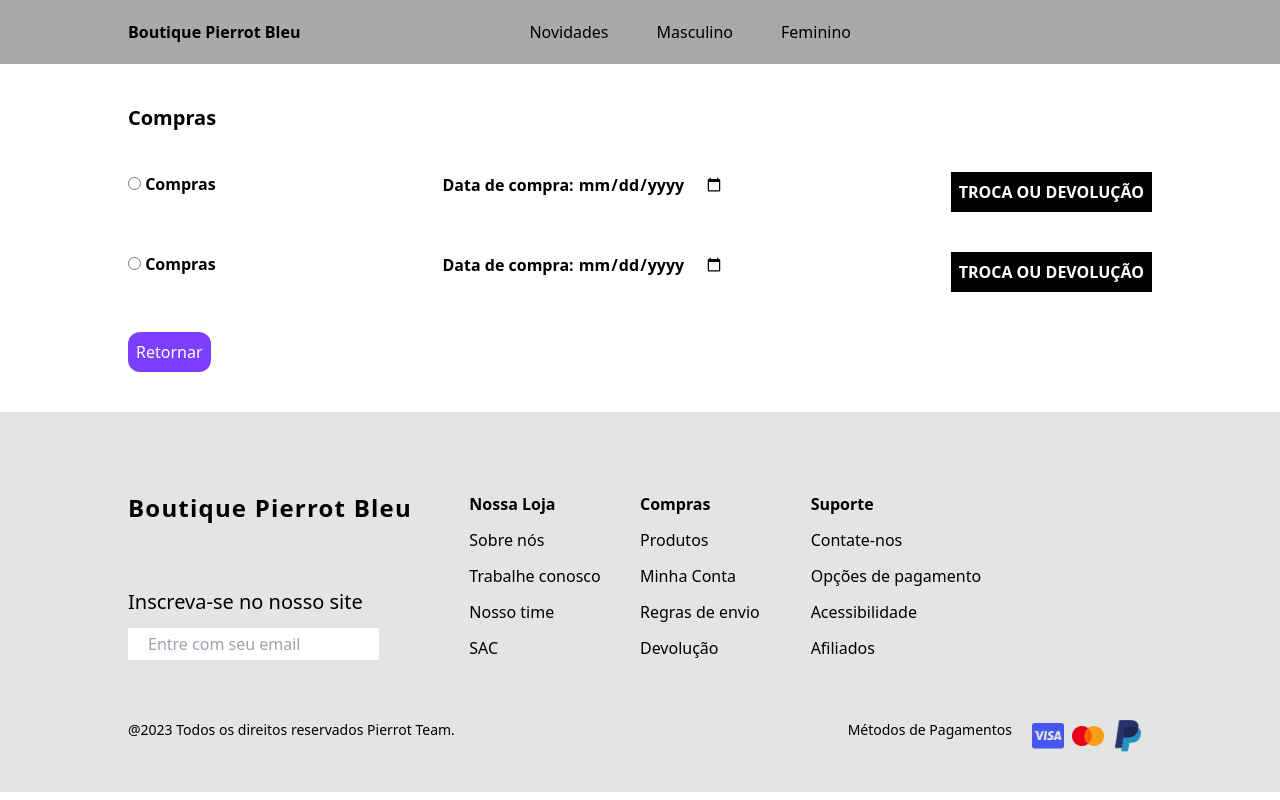
After one commit to KR0N0S7/LabEngenhariaSoftware, a Python web app: template src/main/resources/templates/pages/usuario.html in a window 1280 px wide. The commit adds this page. Run offline with Jinja, Linux system fonts and the light colour scheme; the template is opened without the code that fills it, so the values that code supplies are empty.

Commit message:
<fix> [tela usuario] usuario feita para desktop

```diff
--- a/src/main/resources/static/css/style.css
+++ b/src/main/resources/static/css/style.css
@@ -767,9 +751,9 @@ video {
   background-color: rgb(124 63 255 / var(--tw-bg-opacity));
 }
 
-.bg-red-600 {
+.bg-black {
   --tw-bg-opacity: 1;
-  background-color: rgb(220 38 38 / var(--tw-bg-opacity));
+  background-color: rgb(0 0 0 / var(--tw-bg-opacity));
 }
 
 .object-contain {
@@ -779,6 +763,11 @@ video {
 
 .p-1 {
   padding: 0.25rem;
+}
+
+.px-2 {
+  padding-left: 0.5rem;
+  padding-right: 0.5rem;
 }
 
 .px-3 {
@@ -811,11 +800,6 @@ video {
   padding-bottom: 1.25rem;
 }
 
-.px-2 {
-  padding-left: 0.5rem;
-  padding-right: 0.5rem;
-}
-
 .pl-5 {
   padding-left: 1.25rem;
 }
@@ -845,11 +834,6 @@ video {
 
 .text-xl {
   font-size: 1.25rem;
-  line-height: 1.75rem;
-}
-
-.text-lg {
-  font-size: 1.125rem;
   line-height: 1.75rem;
 }
 
@@ -861,12 +845,12 @@ video {
   font-weight: 600;
 }
 
+.uppercase {
+  text-transform: uppercase;
+}
+
 .tracking-wider {
   letter-spacing: 0.05em;
-}
-
-.tracking-wide {
-  letter-spacing: 0.025em;
 }
 
 .text-purple {
@@ -902,12 +876,26 @@ video {
   transition-duration: 150ms;
 }
 
+.transition-all {
+  transition-property: all;
+  transition-timing-function: cubic-bezier(0.4, 0, 0.2, 1);
+  transition-duration: 150ms;
+}
+
 .duration-500 {
   transition-duration: 500ms;
 }
 
-.duration-150 {
-  transition-duration: 150ms;
+.duration-300 {
+  transition-duration: 300ms;
+}
+
+.hover\:border-2:hover {
+  border-width: 2px;
+}
+
+.hover\:border-solid:hover {
+  border-style: solid;
 }
 
 .hover\:bg-black:hover {
--- a/src/main/resources/templates/pages/header.html
+++ b/src/main/resources/templates/pages/header.html
@@ -3,7 +3,7 @@
         <div class="container flex justify-between py-5 bg-gray-dark">
             <div>
                 <h2 class="font-bold">
-                    <a href="#">Boutique Pierrot Bleu</a>
+                    <a href="../pages/home.html">Boutique Pierrot Bleu</a>
                 </h2>
             </div>
             <ol class="flex">
--- /dev/null
+++ b/src/main/resources/templates/pages/usuario.html
@@ -0,0 +1,66 @@
+<!DOCTYPE html>
+<html lang="pt-br" xmlns:th="http://www.thymeleaf.org" xmlns:layout="http://www.ultraq.net.nz/thymeleaf/layout" layout:decorate="header.html">
+<head>
+    <meta charset="UTF-8">
+    <meta name="viewport" content="width=device-width, initial-scale=1.0">
+    <link rel="stylesheet" href="../../static/css/style.css">
+    <title>Cadastro Completo</title>
+    <link rel="shortcut icon" href="../../static/img/favicon.ico" type="image/x-icon">
+    <link rel="stylesheet" href="https://cdn.jsdelivr.net/npm/swiper@10/swiper-bundle.min.css"/>
+    <script src="https://cdn.jsdelivr.net/npm/swiper@10/swiper-bundle.min.js"></script>
+    <script src="https://code.jquery.com/jquery-3.6.0.min.js"></script>
+    <script src="../../static/js/header.js"></script>
+    <script src="../../static/js/footer.js"></script>
+</head>
+
+<body>
+    <div id="header-placeholder"></div>
+
+
+    <section>
+        <div class="container my-10">
+            <div class="flex flex-wrap">
+                <h2 class="font-bold text-xl">Compras</h2>
+                <div class="w-full">
+
+                    <div class="flex justify-between my-10">
+                        <div class="font-bold">
+                            <input type="radio" id="compras" name="compras" value="compras">
+                            <label for="compras">Compras</label>
+                        </div>
+
+                        <form class="font-bold">
+                            <label for="data">Data de compra:</label>
+                            <input type="date" name="" id="">
+                        </form>
+                        <button class="bg-black text-white px-2 py-2 uppercase font-bold hover:bg-white transition duration-500 hover:text-black hover:border-2 hover:border-solid">Troca ou Devolução</button>
+                    </div>
+
+                    <div class="flex justify-between my-10">
+                        <div class="font-bold">
+                            <input type="radio" id="compras" name="compras" value="compras">
+                            <label for="compras">Compras</label>
+                        </div>
+
+                        <form class="font-bold">
+                            <label for="data">Data de compra:</label>
+                            <input type="date" name="" id="">
+                        </form>
+                        <button class="bg-black text-white px-2 py-2 uppercase font-bold hover:bg-white transition duration-500 hover:text-black hover:border-2 hover:border-solid">Troca ou Devolução</button>
+                    </div>
+
+                </div>
+
+                <div class="bg-purple text-white transition-all duration-300 hover:bg-black cursor-pointer hover:text-blue-700 rounded-xl px-2 py-2">
+                    <a href="#">Retornar</a>
+                </div>
+            </div>
+        </div>
+    </section>
+
+
+    <div id="footer-placeholder"></div>
+</body>
+
+
+</html>
```
Also changed, not shown: other parts of src/main/resources/static/css/style.css (+38 -34 lines).
